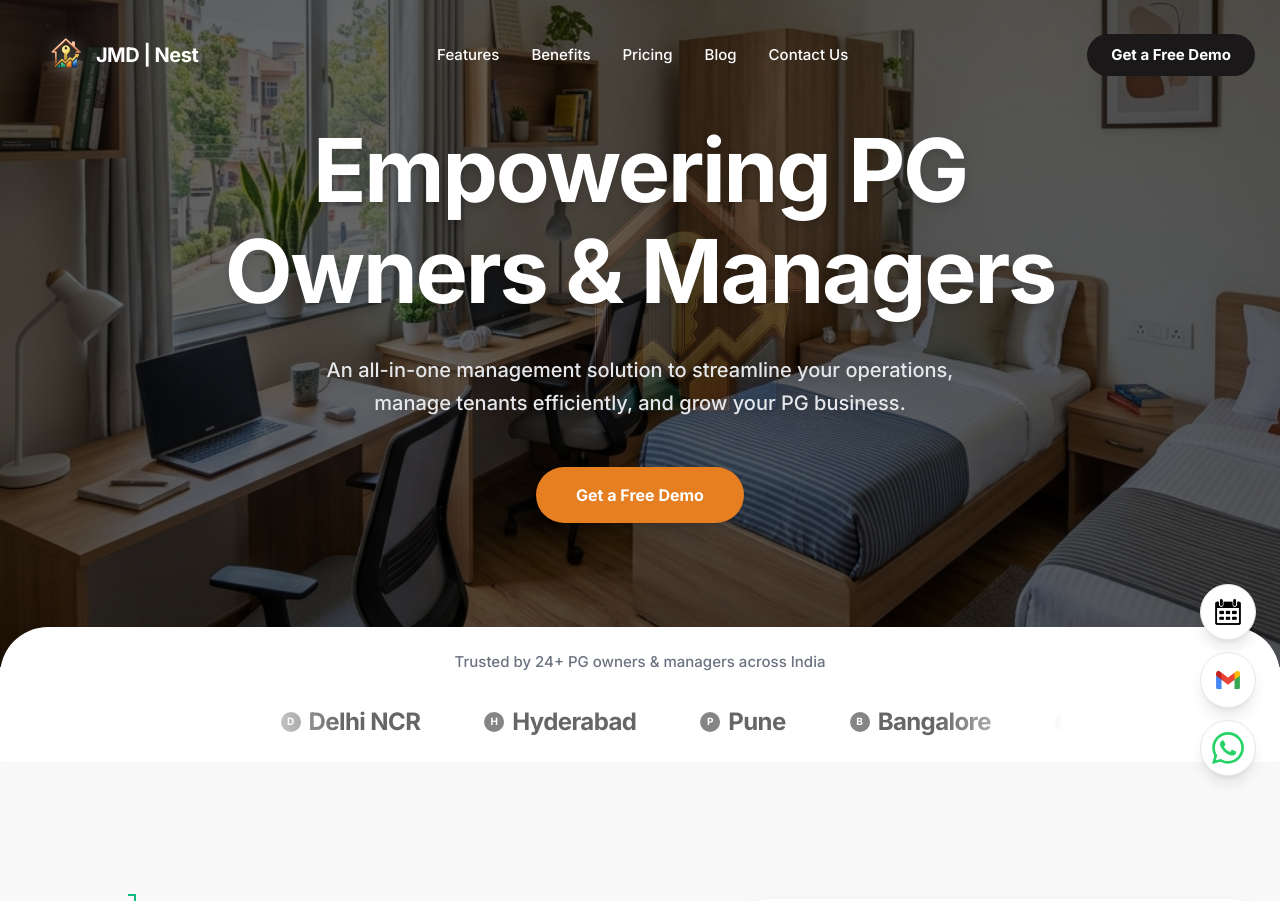
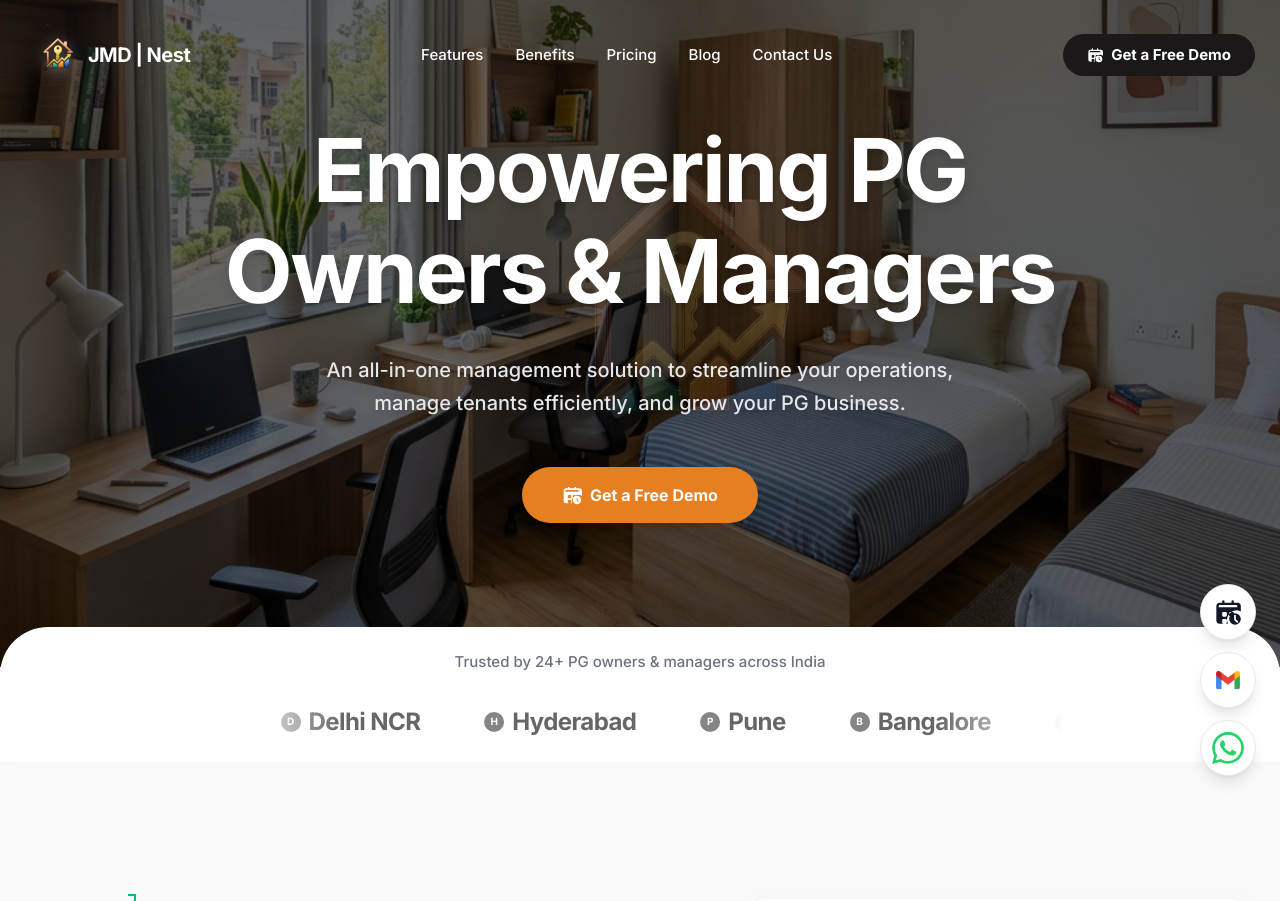
Before and after one commit to yashchavan5/jmdnest2, a Next.js app: page / in a window 1280 px wide. Shown: the top 901 px of the page. Built offline with nearby package versions, Linux system fonts and the light colour scheme.

Commit message:
chore: update buttons and testimonial

```diff
--- a/src/app/layout.tsx
+++ b/src/app/layout.tsx
@@ -19,7 +19,8 @@ export default function RootLayout({
   children,
 }: Readonly<{
   children: React.ReactNode;
-}>) {
+}>)
+{
   return (
     <html
       lang="en"
--- a/src/components/layout/footer.tsx
+++ b/src/components/layout/footer.tsx
@@ -17,8 +17,12 @@ export function Footer() {
             href="https://calendly.com/jmdsolutions"
             target="_blank"
             rel="noopener noreferrer"
-            className="inline-block bg-[#1a1818] hover:bg-black text-white text-[15px] font-bold px-8 py-3.5 rounded-full transition-colors"
+            className="inline-flex items-center justify-center gap-2 bg-[#1a1818] hover:bg-black text-white text-[15px] font-bold px-8 py-3.5 rounded-full transition-colors"
           >
+            <svg className="w-5 h-5 flex-shrink-0" viewBox="0 0 24 24" fill="currentColor" xmlns="http://www.w3.org/2000/svg">
+              <path d="M19 4h-2V3a1 1 0 0 0-2 0v1H9V3a1 1 0 0 0-2 0v1H5a3 3 0 0 0-3 3v12a3 3 0 0 0 3 3h7.1a7.9 7.9 0 0 1 11.9-8.8V7a3 3 0 0 0-3-3zM5 6h14a1 1 0 0 1 1 1v1H4V7a1 1 0 0 1 1-1zm3 6h2a1 1 0 0 1 1 1v2a1 1 0 0 1-1 1H8a1 1 0 0 1-1-1v-2a1 1 0 0 1 1-1zm0 6h2a1 1 0 0 1 1 1v2a1 1 0 0 1-1 1H8a1 1 0 0 1-1-1v-2a1 1 0 0 1 1-1zm6-6h2a1 1 0 0 1 1 1v2a1 1 0 0 1-1 1h-2a1 1 0 0 1-1-1v-2a1 1 0 0 1 1-1z" />
+              <path d="M18 13a5 5 0 1 0 0 10 5 5 0 0 0 0-10zm.5 2.5v2.3l1.8 1.8-.7.7-2.1-2.1V15.5h1z" />
+            </svg>
             Book Demo
           </Link>
         </div>
--- a/src/components/layout/navbar.tsx
+++ b/src/components/layout/navbar.tsx
@@ -31,11 +31,11 @@ export function Navbar() {
           transition={{ duration: 0.8, ease: [0.16, 1, 0.3, 1] }}
           className={`pointer-events-auto flex items-center justify-between transition-colors duration-500 w-full ${
             isScrolled
-              ? "max-w-4xl bg-white/50 backdrop-blur-2xl border border-white/50 shadow-[0_8px_32px_rgba(0,0,0,0.04)] rounded-full px-5 py-2.5"
-              : "max-w-7xl bg-transparent border border-transparent px-2 py-4"
+              ? "max-w-4xl bg-white/50 backdrop-blur-2xl border border-white/50 shadow-[0_8px_32px_rgba(0,0,0,0.04)] rounded-[2rem] px-6 py-2.5"
+              : "max-w-7xl bg-transparent border border-transparent rounded-[3.345rem] px-2 py-4"
           }`}
         >
-          <motion.div layout transition={{ duration: 0.8, ease: [0.16, 1, 0.3, 1] }} className="flex items-center gap-2 pl-2 z-50">
+          <motion.div layout transition={{ duration: 0.8, ease: [0.16, 1, 0.3, 1] }} className="flex items-center gap-2 z-50">
             <img src="/jmdnest-logo-final.png" alt="JMDNest" className="h-9 md:h-11 w-auto object-contain drop-shadow-[0_2px_8px_rgba(255,255,255,0.4)]" />
             <span className={`font-bold text-lg md:text-xl tracking-tight ${isScrolled || isOpen ? "text-[#111827]" : "text-white"}`}>JMD | Nest</span>
           </motion.div>
@@ -49,7 +49,11 @@ export function Navbar() {
           </motion.nav>
 
           <motion.div layout transition={{ duration: 0.8, ease: [0.16, 1, 0.3, 1] }} className="hidden md:flex items-center">
-            <Link href="https://calendly.com/jmdsolutions" target="_blank" rel="noopener noreferrer" className="bg-[#1a1818] hover:bg-black text-white text-[15px] font-bold px-6 py-2.5 rounded-full transition-colors whitespace-nowrap">
+            <Link href="https://calendly.com/jmdsolutions" target="_blank" rel="noopener noreferrer" className="bg-[#1a1818] hover:bg-black text-white text-[15px] font-bold px-6 py-2.5 rounded-full transition-colors whitespace-nowrap flex items-center justify-center gap-2">
+              <svg className="w-4 h-4 flex-shrink-0" viewBox="0 0 24 24" fill="currentColor" xmlns="http://www.w3.org/2000/svg">
+                <path d="M19 4h-2V3a1 1 0 0 0-2 0v1H9V3a1 1 0 0 0-2 0v1H5a3 3 0 0 0-3 3v12a3 3 0 0 0 3 3h7.1a7.9 7.9 0 0 1 11.9-8.8V7a3 3 0 0 0-3-3zM5 6h14a1 1 0 0 1 1 1v1H4V7a1 1 0 0 1 1-1zm3 6h2a1 1 0 0 1 1 1v2a1 1 0 0 1-1 1H8a1 1 0 0 1-1-1v-2a1 1 0 0 1 1-1zm0 6h2a1 1 0 0 1 1 1v2a1 1 0 0 1-1 1H8a1 1 0 0 1-1-1v-2a1 1 0 0 1 1-1zm6-6h2a1 1 0 0 1 1 1v2a1 1 0 0 1-1 1h-2a1 1 0 0 1-1-1v-2a1 1 0 0 1 1-1z" />
+                <path d="M18 13a5 5 0 1 0 0 10 5 5 0 0 0 0-10zm.5 2.5v2.3l1.8 1.8-.7.7-2.1-2.1V15.5h1z" />
+              </svg>
               Get a Free Demo
             </Link>
           </motion.div>
@@ -88,8 +92,12 @@ export function Navbar() {
                 href="https://calendly.com/jmdsolutions"
                 target="_blank" rel="noopener noreferrer"
                 onClick={() => setIsOpen(false)}
-                className="bg-[#1a1818] text-white text-[17px] font-bold px-8 py-4 rounded-full text-center w-full shadow-lg"
+                className="bg-[#1a1818] text-white text-[17px] font-bold px-8 py-4 rounded-full text-center w-full shadow-lg flex items-center justify-center gap-2"
               >
+                <svg className="w-5 h-5 flex-shrink-0" viewBox="0 0 24 24" fill="currentColor" xmlns="http://www.w3.org/2000/svg">
+                  <path d="M19 4h-2V3a1 1 0 0 0-2 0v1H9V3a1 1 0 0 0-2 0v1H5a3 3 0 0 0-3 3v12a3 3 0 0 0 3 3h7.1a7.9 7.9 0 0 1 11.9-8.8V7a3 3 0 0 0-3-3zM5 6h14a1 1 0 0 1 1 1v1H4V7a1 1 0 0 1 1-1zm3 6h2a1 1 0 0 1 1 1v2a1 1 0 0 1-1 1H8a1 1 0 0 1-1-1v-2a1 1 0 0 1 1-1zm0 6h2a1 1 0 0 1 1 1v2a1 1 0 0 1-1 1H8a1 1 0 0 1-1-1v-2a1 1 0 0 1 1-1zm6-6h2a1 1 0 0 1 1 1v2a1 1 0 0 1-1 1h-2a1 1 0 0 1-1-1v-2a1 1 0 0 1 1-1z" />
+                  <path d="M18 13a5 5 0 1 0 0 10 5 5 0 0 0 0-10zm.5 2.5v2.3l1.8 1.8-.7.7-2.1-2.1V15.5h1z" />
+                </svg>
                 Get a Free Demo
               </Link>
               <a
--- a/src/components/sections/hero.tsx
+++ b/src/components/sections/hero.tsx
@@ -67,10 +67,14 @@ export function HeroSection() {
           >
             <Link
               href="https://calendly.com/jmdsolutions"
-              className="inline-block bg-[#e67e22] hover:bg-[#d35400] text-white text-[15px] md:text-base font-bold px-8 py-3 md:px-10 md:py-4 rounded-full transition-all duration-300 shadow-lg hover:shadow-[#e67e22]/30 hover:-translate-y-1 active:translate-y-0"
+              className="inline-flex items-center justify-center gap-2 bg-[#e67e22] hover:bg-[#d35400] text-white text-[15px] md:text-base font-bold px-8 py-3 md:px-10 md:py-4 rounded-full transition-all duration-300 shadow-lg hover:shadow-[#e67e22]/30 hover:-translate-y-1 active:translate-y-0"
               target="_blank"
               rel="noopener noreferrer"
             >
+              <svg className="w-5 h-5 flex-shrink-0" viewBox="0 0 24 24" fill="currentColor" xmlns="http://www.w3.org/2000/svg">
+                <path d="M19 4h-2V3a1 1 0 0 0-2 0v1H9V3a1 1 0 0 0-2 0v1H5a3 3 0 0 0-3 3v12a3 3 0 0 0 3 3h7.1a7.9 7.9 0 0 1 11.9-8.8V7a3 3 0 0 0-3-3zM5 6h14a1 1 0 0 1 1 1v1H4V7a1 1 0 0 1 1-1zm3 6h2a1 1 0 0 1 1 1v2a1 1 0 0 1-1 1H8a1 1 0 0 1-1-1v-2a1 1 0 0 1 1-1zm0 6h2a1 1 0 0 1 1 1v2a1 1 0 0 1-1 1H8a1 1 0 0 1-1-1v-2a1 1 0 0 1 1-1zm6-6h2a1 1 0 0 1 1 1v2a1 1 0 0 1-1 1h-2a1 1 0 0 1-1-1v-2a1 1 0 0 1 1-1z" />
+                <path d="M18 13a5 5 0 1 0 0 10 5 5 0 0 0 0-10zm.5 2.5v2.3l1.8 1.8-.7.7-2.1-2.1V15.5h1z" />
+              </svg>
               Get a Free Demo
             </Link>
           </motion.div>
--- a/src/components/sections/pricing.tsx
+++ b/src/components/sections/pricing.tsx
@@ -11,6 +11,11 @@ export function PricingSection() {
     <section id="pricing" className="py-10 md:py-16 bg-[#eff3f8]">
       <div className="container mx-auto px-6 max-w-7xl">
         <div className="text-center mb-10">
+          <div className="inline-flex items-center justify-center relative mb-4 lg:mb-6">
+            <div className="absolute -left-2 -bottom-1 w-2 h-2 border-l-2 border-b-2 border-[#10b981]"></div>
+            <div className="absolute -right-2 -top-1 w-2 h-2 border-r-2 border-t-2 border-[#10b981]"></div>
+            <h3 className="text-[#8c8273] font-bold tracking-widest uppercase text-xs px-2">PRICING PLANS</h3>
+          </div>
           <h2 className="text-4xl md:text-5xl font-bold text-[#111827] tracking-tight leading-[1.1]">
             Simple plans<br />for every PG size
           </h2>
--- a/src/components/sections/showcase.tsx
+++ b/src/components/sections/showcase.tsx
@@ -17,7 +17,11 @@ export function ShowcaseSection() {
           transition={{ duration: 0.6 }}
           className="mb-16"
         >
-          <h3 className="text-[#8c8273] font-bold tracking-widest uppercase text-xs mb-4">SEAMLESS ACROSS DEVICES</h3>
+          <div className="inline-flex items-center justify-center relative mb-4">
+            <div className="absolute -left-2 -bottom-1 w-2 h-2 border-l-2 border-b-2 border-[#10b981]"></div>
+            <div className="absolute -right-2 -top-1 w-2 h-2 border-r-2 border-t-2 border-[#10b981]"></div>
+            <h3 className="text-[#8c8273] font-bold tracking-widest uppercase text-xs px-2">SEAMLESS ACROSS DEVICES</h3>
+          </div>
           <h2 className="text-3xl md:text-5xl font-bold text-[#111827] tracking-tight">
             Work from anywhere, stay in sync
           </h2>
--- a/src/components/ui/floating-contact.tsx
+++ b/src/components/ui/floating-contact.tsx
@@ -11,7 +11,11 @@ export function FloatingContact() {
         className="w-12 h-12 md:w-14 md:h-14 bg-white hover:bg-gray-50 rounded-full border border-gray-200 flex items-center justify-center shadow-lg transition-transform hover:-translate-y-1"
         aria-label="Book a meeting on Calendly"
       >
-        <img src="/calendly-logo.png" alt="Calendly" className="w-7 h-7 md:w-8 md:h-8 object-contain" />
+        <svg className="w-6 h-6 md:w-7 md:h-7" viewBox="0 0 24 24" fill="#111827" xmlns="http://www.w3.org/2000/svg">
+          <path d="M19 4h-2V3a1 1 0 0 0-2 0v1H9V3a1 1 0 0 0-2 0v1H5a3 3 0 0 0-3 3v12a3 3 0 0 0 3 3h7a8 8 0 0 1 11-10.4V7a3 3 0 0 0-3-3zM5 6h14a1 1 0 0 1 1 1v1H4V7a1 1 0 0 1 1-1zm3 6h2a1 1 0 0 1 1 1v2a1 1 0 0 1-1 1H8a1 1 0 0 1-1-1v-2a1 1 0 0 1 1-1zm0 6h2a1 1 0 0 1 1 1v2a1 1 0 0 1-1 1H8a1 1 0 0 1-1-1v-2a1 1 0 0 1 1-1zm6-6h2a1 1 0 0 1 1 1v2a1 1 0 0 1-1 1h-2a1 1 0 0 1-1-1v-2a1 1 0 0 1 1-1z" />
+          <circle cx="18" cy="18" r="5" fill="#111827" />
+          <path d="M18 15v3.5l2 2" stroke="white" strokeWidth="1.5" strokeLinecap="round" strokeLinejoin="round" />
+        </svg>
       </a>
 
       {/* Email / Gmail */}
```
Also changed, not shown: src/components/sections/features.tsx (+4 -4 lines), src/components/sections/integrations.tsx (+8 -4 lines), src/components/sections/testimonials.tsx (+7 -3 lines).
